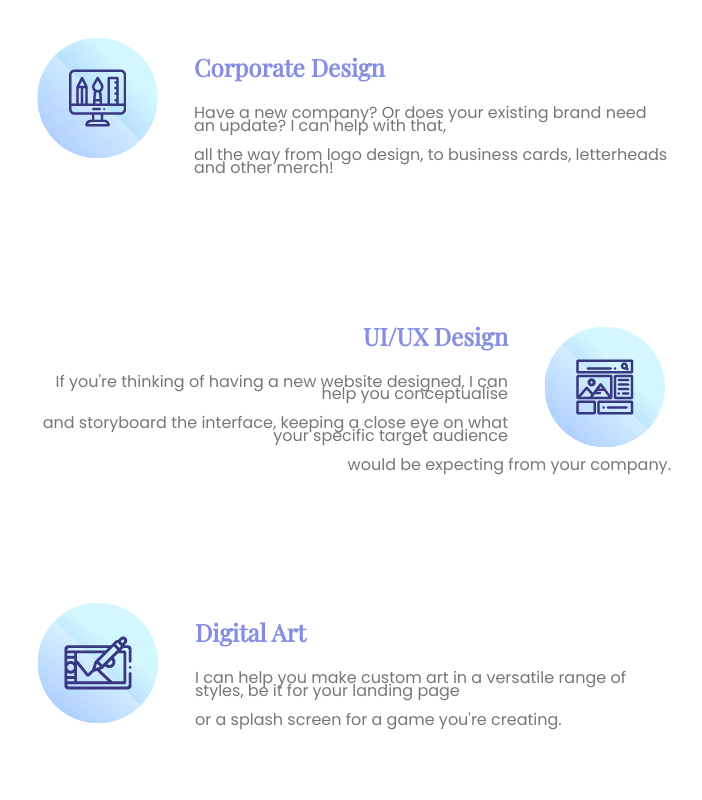
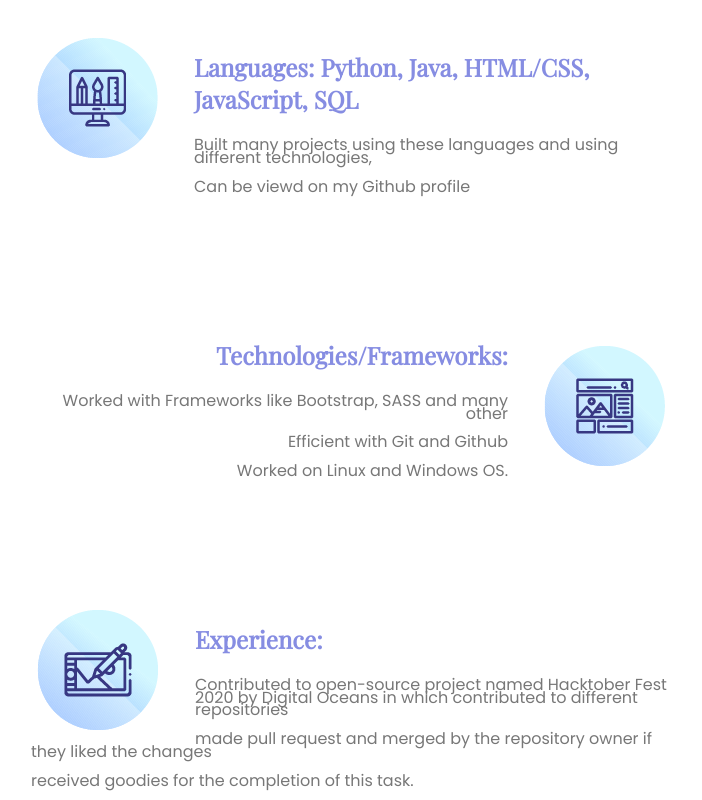
Before and after one commit to AnkitaMahajan1/Portfolio-Website, a plain HTML site: page index.html in a window 1280 px wide. Shown: the part 1300-2100 px from the top of the page, without its empty margins (289-991 px from the left). Drawn offline with nearby package versions, Linux system fonts and the light colour scheme.

Commit message:
Update index.html

```diff
--- a/index.html
+++ b/index.html
@@ -13,7 +13,7 @@
     <div class="top-container">
       <img class="rainbow-cloud" src = "Cloud2.png" alt="cloud-image">
       <h1>Hi, I'm Ankita</h1>
-      <p class="tagline">a Front-End developer learning to be a Full-Stack developer</p>
+      <p class="tagline">a developer and a learner who loves simplifying things</p>
 
     <img class="smiley-cloud" src="Cloud1.png" alt="rainbow-cloud-image">
     <img class="landscape" src="Landscape.png" alt="landscape-vector-image">
@@ -34,24 +34,25 @@
         <h2>My Skills.</h2>
         <div class="skill-row">
           <img class="graphic-design" src="graphic-design.png" alt="graphic-design-icon">
-          <h3>Corporate Design</h3>
-          <p>Have a new company? Or does your existing brand need an update? I can help with that,</p>
-          <p>all the way from logo design, to business cards, letterheads and other merch!</p>
+          <h3>Languages: Python, Java, HTML/CSS, JavaScript, SQL</h3>
+          <p>Built many projects using these languages and using different technologies,</p>
+          <p>Can be viewd on my Github profile</p>
         </div>
         <br>
         <div class="skill-row-ui">
           <img class="ui-design" src="ui-design.png" alt="ui-design-icon">
-          <h3>UI/UX Design</h3>
-          <p>If you're thinking of having a new website designed, I can help you conceptualise</p>
-          <p>and storyboard the interface, keeping a close eye on what your specific target audience</p>
-          <p>would be expecting from your company.</p>
+          <h3>Technologies/Frameworks: </h3>
+          <p>Worked with Frameworks like Bootstrap, SASS and many other</p>
+          <p>Efficient with Git and Github</p>
+          <p>Worked on Linux and Windows OS.</p>
         </div>
         <br>
         <div class="skill-row">
           <img class="digital-art" src="digital-art.png" alt="digital-art-icon">
-          <h3>Digital Art</h3>
-          <p>I can help you make custom art in a versatile range of styles, be it for your landing page</p>
-          <p>or a splash screen for a game you're creating.</p>
+          <h3>Experience: </h3>
+          <p>Contributed to open-source project named Hacktober Fest 2020 by Digital Oceans in which contributed to different repositories</p>
+          <p>made pull request and merged by the repository owner if they liked the changes</p>
+          <p>received goodies for the completion of this task.</p>
         </div>
       </div>
 
```
